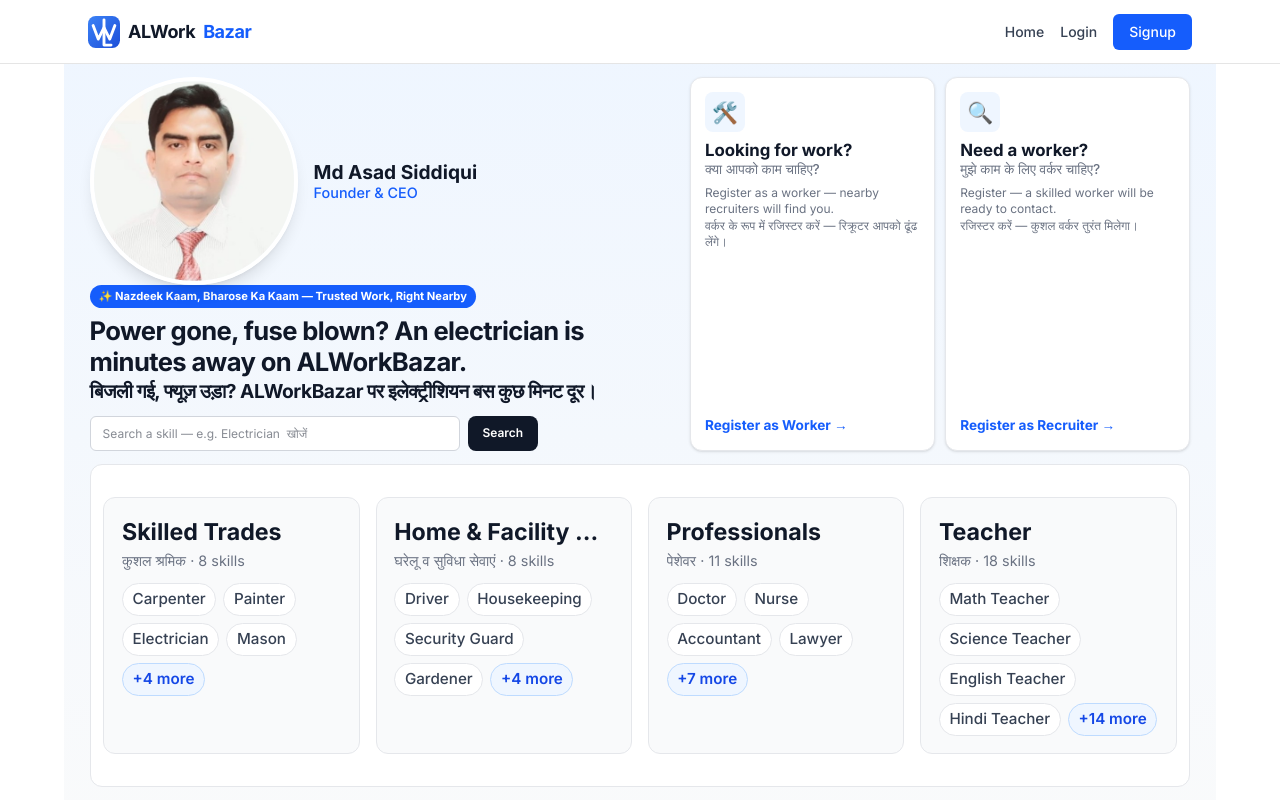
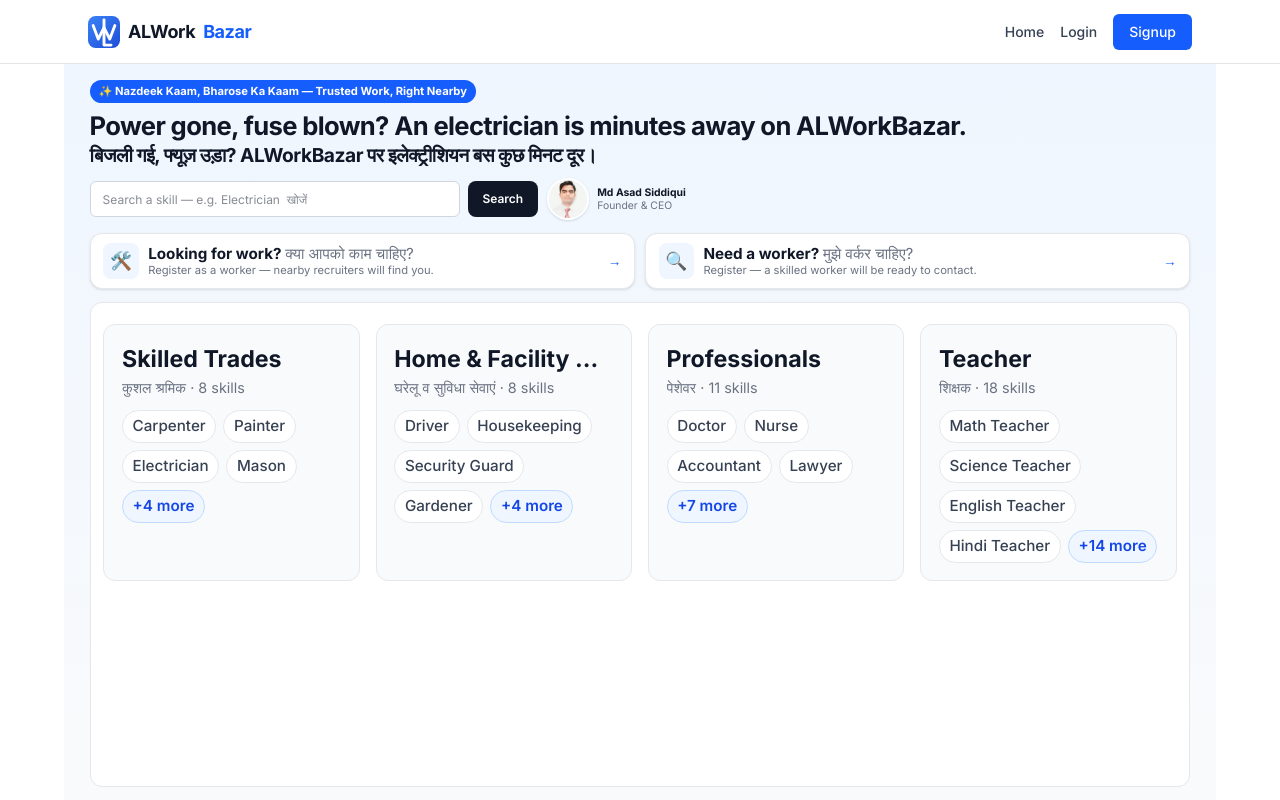
Before and after one commit to asadbr12/workbazar, a Next.js app: page / in a window 1280 px wide. Built offline with nearby package versions, Linux system fonts and the light colour scheme; no server answers.

Commit message:
Redesign homepage: full-width tagline, compact role cards

```diff
--- a/src/app/page.tsx
+++ b/src/app/page.tsx
@@ -6,26 +6,7 @@
 export default function Home() {
   return (
     <div className="mx-auto flex min-h-[calc(100dvh-4rem)] w-full max-w-6xl flex-col gap-[1.6vh] overflow-hidden bg-gradient-to-b from-blue-50 to-gray-50 px-[max(1rem,2vw)] py-[1.6vh] sm:h-[calc(100dvh-4rem)] sm:min-h-0">
-      <section className="grid shrink-0 gap-[1.6vh] lg:grid-cols-[1.15fr_1fr] lg:gap-6">
-        <div className="flex flex-col justify-center">
-          <div className="animate-fade-in-up flex items-center gap-4">
-            <Image
-              src="/asad.pic.jpg"
-              alt="Md Asad Siddiqui"
-              width={352}
-              height={352}
-              className="h-[clamp(150px,26vh,352px)] w-[clamp(150px,26vh,352px)] shrink-0 rounded-full border-4 border-white object-cover shadow-lg"
-            />
-            <div>
-              <p className="text-[clamp(1rem,2.4vh,1.5rem)] font-bold leading-tight text-gray-900">
-                Md Asad Siddiqui
-              </p>
-              <p className="text-[clamp(0.8rem,1.8vh,1.1rem)] font-medium leading-tight text-blue-600">
-                Founder &amp; CEO
-              </p>
-            </div>
-          </div>
-
+      <section className="shrink-0">
         <span className="animate-badge-pulse inline-flex w-fit items-center gap-1.5 rounded-full bg-blue-600 px-[1.1vh] py-[0.4vh] text-[clamp(0.68rem,1.4vh,0.85rem)] font-bold text-white">
           ✨ Nazdeek Kaam, Bharose Ka Kaam — Trusted Work, Right Nearby
         </span>
@@ -34,7 +15,8 @@
           <HomeHeroTagline />
         </div>
 
-          <form action="/search" method="get" className="mt-[1.6vh] flex max-w-md gap-2">
+        <div className="mt-[1.4vh] flex flex-wrap items-center gap-[1.2vh]">
+          <form action="/search" method="get" className="flex max-w-md flex-1 gap-2">
             <input
               name="q"
               placeholder="Search a skill — e.g. Electrician  खोजें"
@@ -47,64 +29,69 @@
               Search
             </button>
           </form>
+
+          <div className="flex items-center gap-2">
+            <Image
+              src="/asad.pic.jpg"
+              alt="Md Asad Siddiqui"
+              width={72}
+              height={72}
+              className="h-[clamp(28px,5.5vh,42px)] w-[clamp(28px,5.5vh,42px)] shrink-0 rounded-full border-2 border-white object-cover shadow-sm"
+            />
+            <p className="text-[clamp(0.65rem,1.3vh,0.8rem)] leading-tight text-gray-500">
+              <span className="font-bold text-gray-900">Md Asad Siddiqui</span>
+              <br />
+              Founder &amp; CEO
+            </p>
           </div>
+        </div>
+      </section>
 
-        <div className="grid grid-cols-1 gap-[1.2vh] sm:grid-cols-2">
+      <section className="grid shrink-0 grid-cols-1 gap-[1.2vh] sm:grid-cols-2">
         <Link
           href="/signup?role=WORKER"
           style={{ animationDelay: "80ms" }}
-            className="card-hover animate-fade-in-up flex h-full flex-col rounded-xl border border-gray-200 bg-white p-[1.8vh] shadow-sm"
+          className="card-hover animate-fade-in-up flex items-center gap-[1.2vh] rounded-xl border border-gray-200 bg-white px-[1.6vh] py-[1.2vh] shadow-sm"
         >
-            <div className="flex h-[clamp(2.2rem,5vh,3rem)] w-[clamp(2.2rem,5vh,3rem)] items-center justify-center rounded-lg bg-blue-50 text-[clamp(1.1rem,2.6vh,1.5rem)] text-blue-600">
+          <div className="flex h-[clamp(2rem,4.4vh,2.6rem)] w-[clamp(2rem,4.4vh,2.6rem)] shrink-0 items-center justify-center rounded-lg bg-blue-50 text-[clamp(1rem,2.2vh,1.3rem)] text-blue-600">
             🛠️
           </div>
-            <h3 className="mt-[1vh] text-[clamp(0.95rem,2.1vh,1.25rem)] font-bold leading-tight text-gray-900">
-              Looking for work?
+          <div className="min-w-0 flex-1">
+            <h3 className="text-[clamp(0.9rem,1.9vh,1.1rem)] font-bold leading-tight text-gray-900">
+              Looking for work? <span className="font-normal text-gray-500">क्या आपको काम चाहिए?</span>
             </h3>
-            <p className="text-[clamp(0.78rem,1.7vh,1rem)] font-medium leading-tight text-gray-500">
-              क्या आपको काम चाहिए?
+            <p className="truncate text-[clamp(0.68rem,1.4vh,0.82rem)] leading-snug text-gray-500">
+              Register as a worker — nearby recruiters will find you.
             </p>
-            <p className="mt-[0.8vh] text-[clamp(0.7rem,1.5vh,0.88rem)] leading-snug text-gray-500">
-              Register as a worker — nearby recruiters will find you.
-              <br />
-              वर्कर के रूप में रजिस्टर करें — रिक्रूटर आपको ढूंढ लेंगे।
-            </p>
-            <span className="mt-auto pt-[1vh] inline-flex items-center gap-1 text-[clamp(0.78rem,1.7vh,1rem)] font-bold text-blue-600">
-              Register as Worker →
-            </span>
+          </div>
+          <span className="shrink-0 text-[clamp(0.78rem,1.7vh,1rem)] font-bold text-blue-600">→</span>
         </Link>
 
         <Link
           href="/signup?role=RECRUITER"
           style={{ animationDelay: "160ms" }}
-            className="card-hover animate-fade-in-up flex h-full flex-col rounded-xl border border-gray-200 bg-white p-[1.8vh] shadow-sm"
+          className="card-hover animate-fade-in-up flex items-center gap-[1.2vh] rounded-xl border border-gray-200 bg-white px-[1.6vh] py-[1.2vh] shadow-sm"
         >
-            <div className="flex h-[clamp(2.2rem,5vh,3rem)] w-[clamp(2.2rem,5vh,3rem)] items-center justify-center rounded-lg bg-blue-50 text-[clamp(1.1rem,2.6vh,1.5rem)] text-blue-600">
+          <div className="flex h-[clamp(2rem,4.4vh,2.6rem)] w-[clamp(2rem,4.4vh,2.6rem)] shrink-0 items-center justify-center rounded-lg bg-blue-50 text-[clamp(1rem,2.2vh,1.3rem)] text-blue-600">
             🔍
           </div>
-            <h3 className="mt-[1vh] text-[clamp(0.95rem,2.1vh,1.25rem)] font-bold leading-tight text-gray-900">
-              Need a worker?
+          <div className="min-w-0 flex-1">
+            <h3 className="text-[clamp(0.9rem,1.9vh,1.1rem)] font-bold leading-tight text-gray-900">
+              Need a worker? <span className="font-normal text-gray-500">मुझे वर्कर चाहिए?</span>
             </h3>
-            <p className="text-[clamp(0.78rem,1.7vh,1rem)] font-medium leading-tight text-gray-500">
-              मुझे काम के लिए वर्कर चाहिए?
+            <p className="truncate text-[clamp(0.68rem,1.4vh,0.82rem)] leading-snug text-gray-500">
+              Register — a skilled worker will be ready to contact.
             </p>
-            <p className="mt-[0.8vh] text-[clamp(0.7rem,1.5vh,0.88rem)] leading-snug text-gray-500">
-              Register — a skilled worker will be ready to contact.
-              <br />
-              रजिस्टर करें — कुशल वर्कर तुरंत मिलेगा।
-            </p>
-            <span className="mt-auto pt-[1vh] inline-flex items-center gap-1 text-[clamp(0.78rem,1.7vh,1rem)] font-bold text-blue-600">
-              Register as Recruiter →
-            </span>
+          </div>
+          <span className="shrink-0 text-[clamp(0.78rem,1.7vh,1rem)] font-bold text-blue-600">→</span>
         </Link>
-        </div>
       </section>
 
       <section
         id="skills"
         className="flex min-h-0 flex-1 flex-col rounded-xl border border-gray-200 bg-white p-[1.6vh]"
       >
-        <div className="flex flex-1 items-center justify-center overflow-hidden">
+        <div className="flex flex-1 items-start justify-center overflow-hidden pt-[1vh]">
           <div className="grid w-full grid-cols-2 gap-[2vh] lg:grid-cols-4">
             {SKILL_GROUPS.map((group, i) => (
               <div
```
Lines whose indentation alone changed are shown as unchanged.
